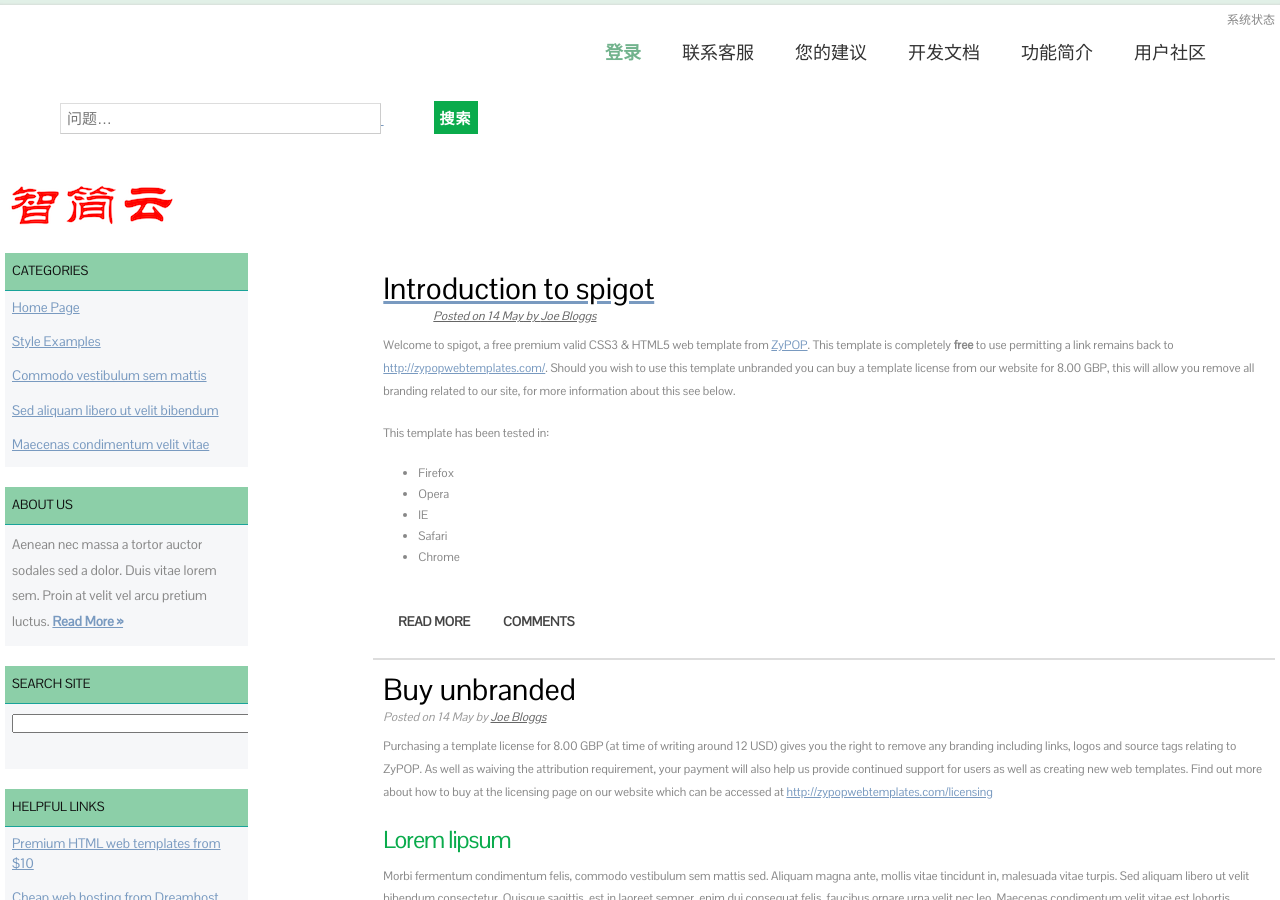
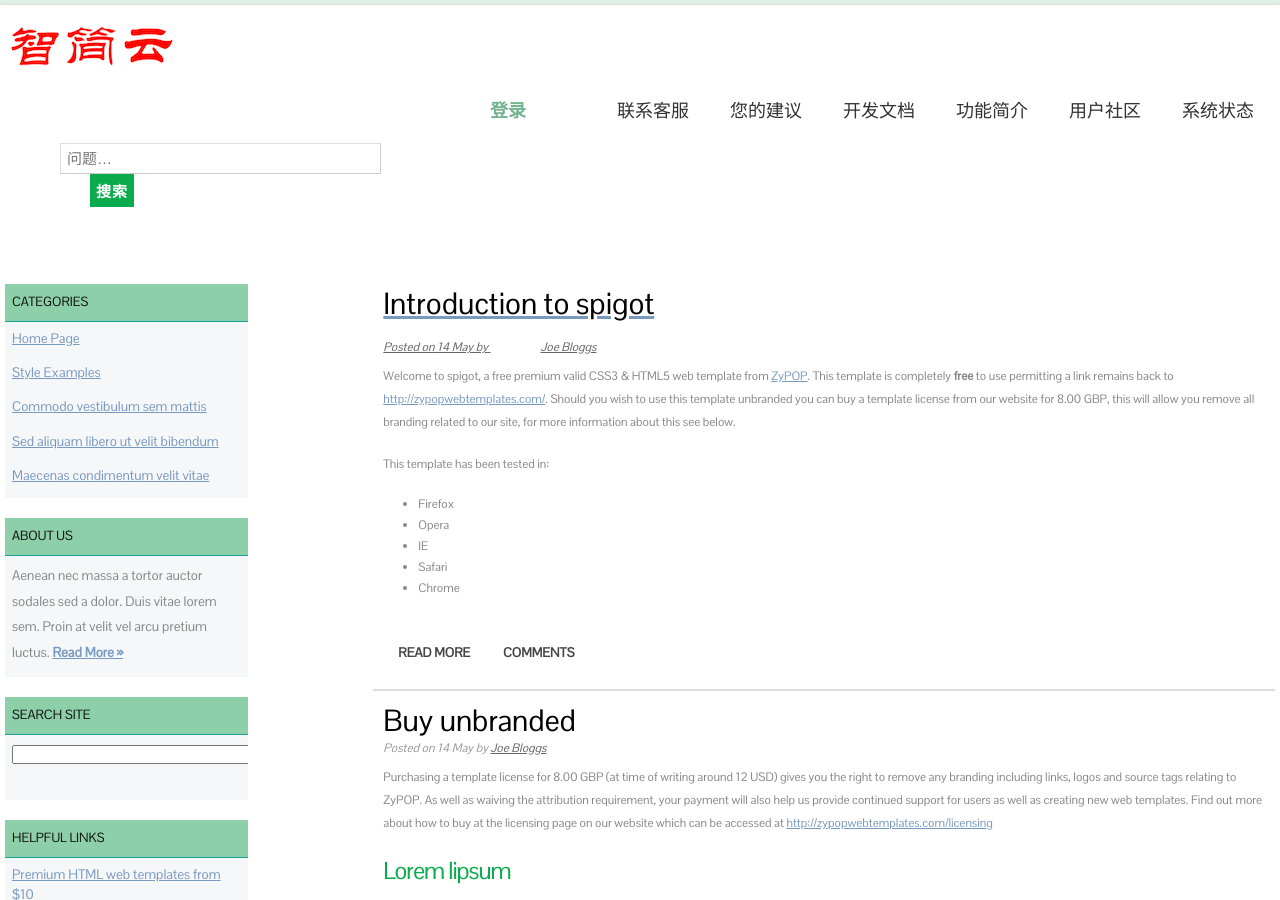
Before and after one commit to dreampivot/slipscloud.github.io, a Jekyll site: the page help/help-index.html, which Jekyll copies as it is, in a window 1280 px wide and 900 px high. Built offline with Jekyll 4.4.1, drawn with Linux system fonts in a browser that asks for light colours.

Commit message:
Create help-index.html

```diff
--- a/help/help-index.html
+++ b/help/help-index.html
@@ -120,16 +120,18 @@ License: Creative Commons Attribution
         </ul>
     </nav>
 -->
+
+<img class="header-image" src="../img/logo.png" alt="Buildings" />
  <nav>
     	<ul>
 
-	    <li style="margin-left: 300px ><a href="systemstatus.html">系统状态</a></li>
+	    <li><a href="systemstatus.html">系统状态</a></li>
             <li><a href="community.html">用户社区</a></li>
 	    <li><a href="functions.html">功能简介</a></li>
             <li><a href="api.html">开发文档</a></li>
 	    <li><a href="suggestion.html">您的建议</a></li>
             <li><a href="support.html">联系客服</a></li>
-	    <li style="float:right" class="start selected"><a href="https://slipscloud.bitbucket.io/" style="margin-left: 50px;"/>登录</li>
+	    <li style="float:right" class="start selected"><a href="https://slipscloud.bitbucket.io/" style="margin-right: 50px;"/>登录</li>
         </ul>
     </nav>
      <ul>
@@ -139,7 +141,6 @@ License: Creative Commons Attribution
      </ul>
 
 
-	<img class="header-image" src="../img/logo.png" alt="Buildings" />
 
     <div id="body">
 
```
